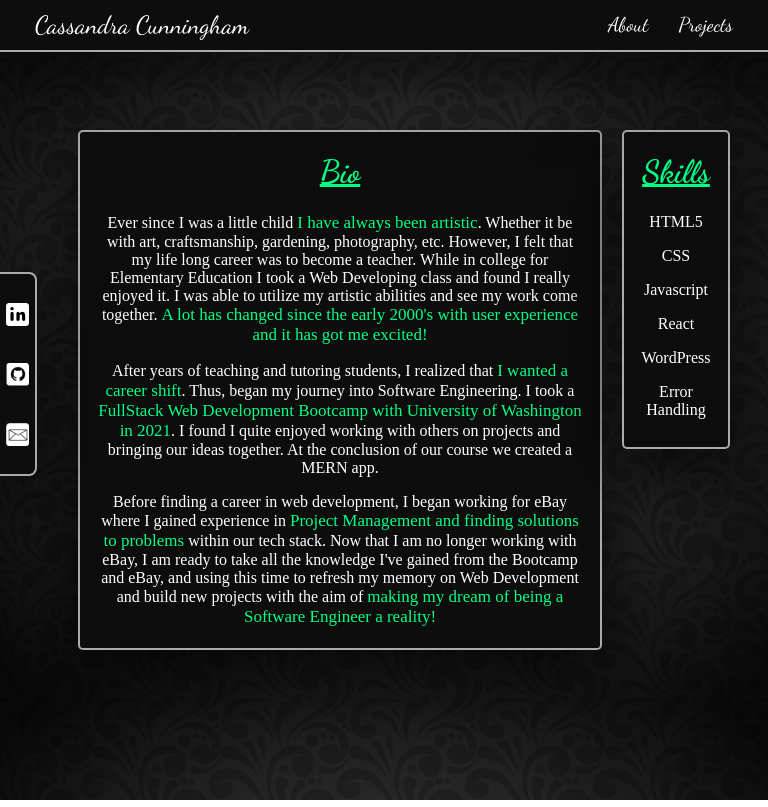
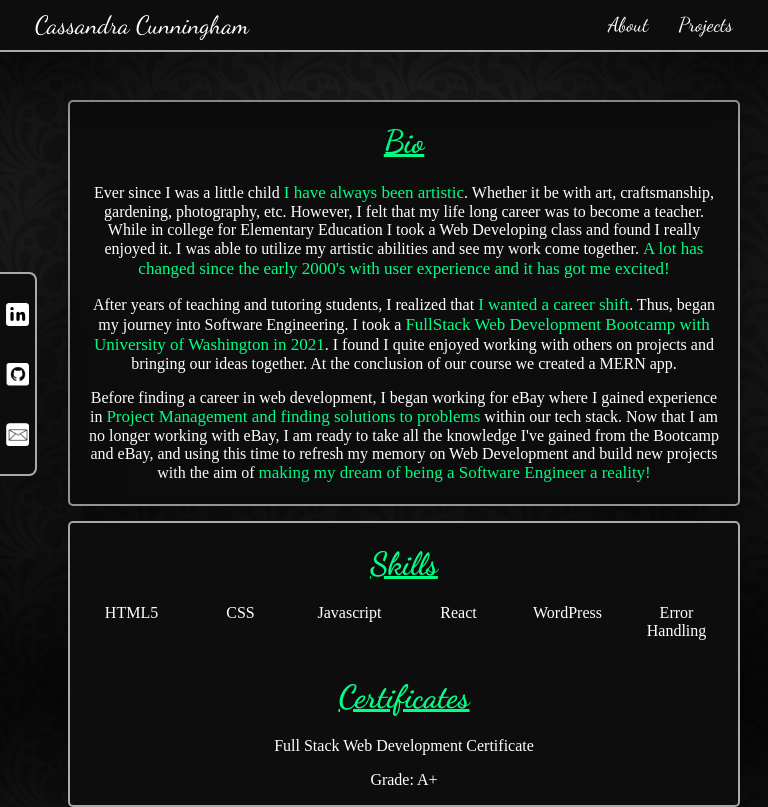
Before and after one commit to ScriptSculptorJS/cassandra-cunningham-portfolio, a React (Vite) app: page /about in a window 768 px wide. Built offline with nearby package versions, Linux system fonts and the light colour scheme.

Commit message:
Added certificate in skills container in About component

```diff
--- a/src/components/about-me.jsx
+++ b/src/components/about-me.jsx
@@ -43,6 +43,20 @@ function AboutMe() {
             Error Handling
           </p>
         </div>
+
+        <div id='recognition-title-container'>
+          <h1 className='titles'>
+            Certificates
+          </h1>
+        </div>
+        <div id='recognition-list-container'>
+          <p>
+            Full Stack Web Development Certificate
+          </p>
+          <p>
+            Grade: A+
+          </p>
+        </div>
       </div>
     </div>
   )
--- a/src/styles/about-me.css
+++ b/src/styles/about-me.css
@@ -24,12 +24,17 @@
 #skills-content {
   flex: 1;
   margin-left: 10px;
-  height: 315px;
+  height: 465px;
 }
 
 .titles,
 .about-me-content span {
   color: #00FF85;
+}
+
+#skills-content .titles {
+  padding-left: 15px;
+  padding-right: 15px;
 }
 
 .titles {
@@ -67,7 +72,8 @@
     display: flex;
     flex-direction: column;
   }
-  #skills-title-container {
+  #skills-title-container,
+  #recognition-title-container {
     display: flex;
     justify-content: center;
   }
@@ -77,9 +83,17 @@
     flex-wrap: wrap;
     justify-content: center;
   }
+  #recognition-list-container {
+    display: flex;
+    flex-direction: column;
+    align-items: center;
+  }
   #skills-list-container p {
     margin-top: 0px;
     width: 75px;
+  }
+  #recognition-list-container p {
+    margin-top: 0px;
   }
   .titles {
     font-size: 17px;
@@ -92,3 +106,46 @@
     font-size: 13px;
   }
 }
+
+@media (min-width: 550px) and (max-width: 830px) {
+  .about-me-container {
+    margin-top: 100px;
+    flex-direction: column;
+  }
+  #bio-content,
+  #skills-content {
+    flex: 0;
+    margin-left: 60px;
+    margin-right: 20px;
+  }
+  #bio-content {
+    margin-bottom: 15px;
+  }
+  #skills-content {
+    display: flex;
+    flex-direction: column;
+  }
+  #skills-title-container,
+  #recognition-title-container {
+    display: flex;
+    justify-content: center;
+  }
+  #skills-list-container {
+    display: flex;
+    flex-direction: row;
+    flex-wrap: wrap;
+    justify-content: center;
+  }
+  #recognition-list-container {
+    display: flex;
+    flex-direction: column;
+    align-items: center;
+  }
+  #skills-list-container p {
+    margin-top: 0px;
+    width: 75px;
+  }
+  #recognition-list-container p {
+    margin-top: 0px;
+  }
+}
```
